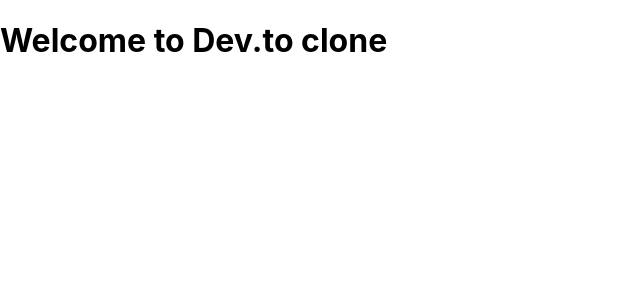
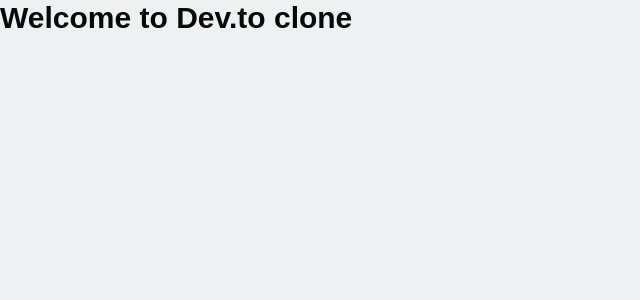
Before and after one commit to Lunaticsatoshi/dev-to-clone, a Next.js app in the folder client/: page / in a window 1280 px wide. Shown: the top 300 px of the page, without its empty margins (0-640 px from the left). Built offline with nearby package versions, Linux system fonts and the light colour scheme.

Commit message:
:lipstick: Adding tailwind styles, base styles, component styles  and scss imports

```diff
--- a/client/src/styles/app.scss
+++ b/client/src/styles/app.scss
@@ -1,16 +1,7 @@
-html,
-body {
-  padding: 0;
-  margin: 0;
-  font-family: -apple-system, BlinkMacSystemFont, Segoe UI, Roboto, Oxygen,
-    Ubuntu, Cantarell, Fira Sans, Droid Sans, Helvetica Neue, sans-serif;
-}
+@tailwind base;
+@tailwind components;
+@tailwind utilities;
 
-a {
-  color: inherit;
-  text-decoration: none;
-}
-
-* {
-  box-sizing: border-box;
-}
+@import "./base/variables";
+@import "./components/header";
+@import "./custom";
--- /dev/null
+++ b/client/src/styles/base/_variables.scss
@@ -0,0 +1,31 @@
+:root {
+    --main-0: #f9fafa;
+    --main-1: #eef0f1;
+    --main-2: #d2d6db;
+    --main-3: #b5bdc4;
+    --main-4: #99a3ad;
+    --main-5: #7d8a97;
+    --main-6: #64707d;
+    --main-7: #4d5760;
+    --main-8: #363d44;
+    --main-9: #202428;
+
+    --main-a: rgba(8, 9, 10, 0.05);
+
+    --main-theme: #3b49df;
+    --main-theme-darker: #1827ce;
+    --main-theme-lighter: #8d95f2;
+
+    --theme-background: #eef0f1;
+    --font-color: #08090a;
+
+    --site-width: 1280px;
+
+    --header-height: 56px;
+    --header-bg: #fff;
+  }
+
+  [data-theme='dark'] {
+    --theme-background: rgb(0 0 0);
+    --font-color: rgb(250 250 250);
+  }
--- /dev/null
+++ b/client/src/styles/custom.scss
@@ -0,0 +1,38 @@
+*,
+*::before,
+*::after {
+  padding: 0;
+  margin: 0;
+  box-sizing: inherit;
+}
+
+html {
+  font-weight: 300;
+  box-sizing: border-box;
+}
+
+body {
+  background-color: var(--theme-background);
+  color: var(--font-color);
+  font-family: sans-serif, "Segoe UI", Tahoma, Geneva, Verdana;
+  padding: 0;
+  margin: 0;
+  overflow-y: scroll;
+
+  display: flex;
+  flex-direction: column;
+
+  min-height: 100vh;
+  scroll-behavior: smooth;
+  text-rendering: optimizeSpeed;
+}
+
+a {
+  text-decoration: none;
+  color: inherit;
+}
+
+.dark {
+    background-color: var(--theme-background-dark);
+    color: var(--font-color-dark);
+}
```
Also changed, not shown: client/src/styles/components/_header.scss (added).
